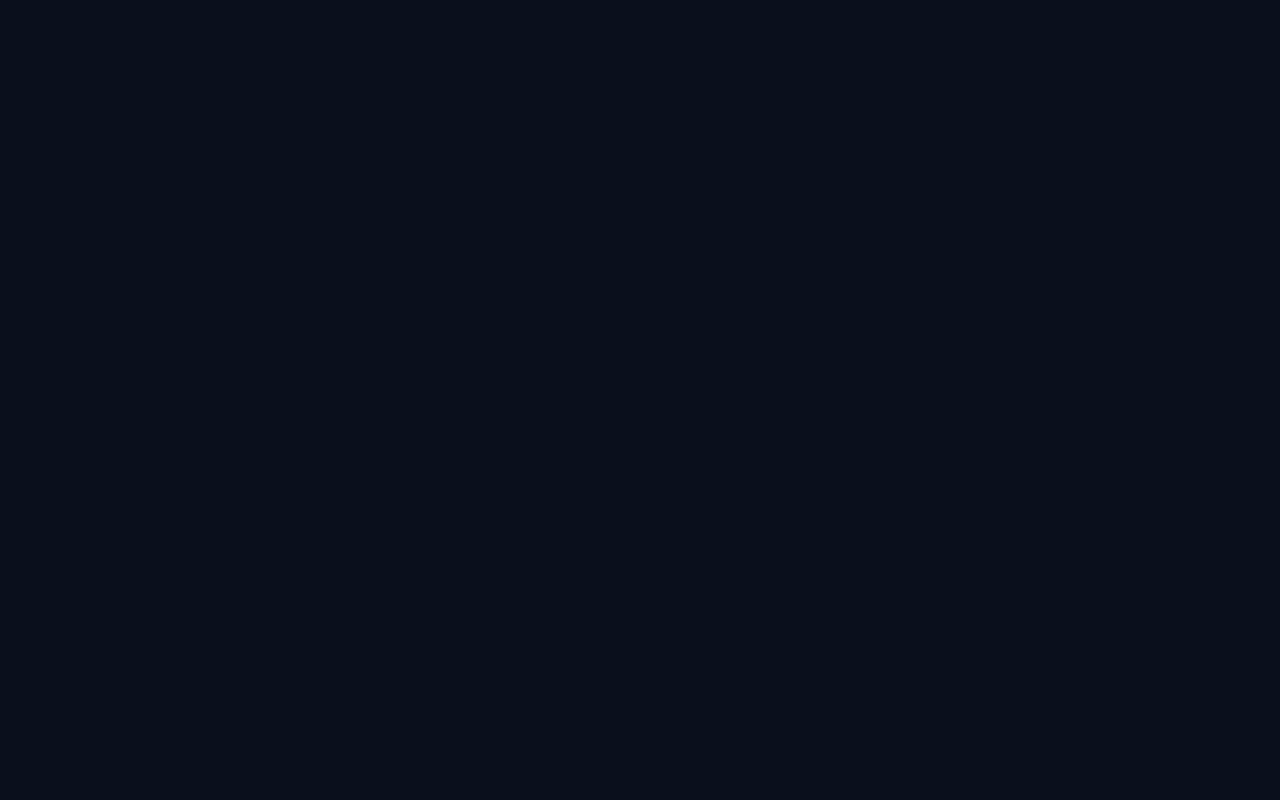
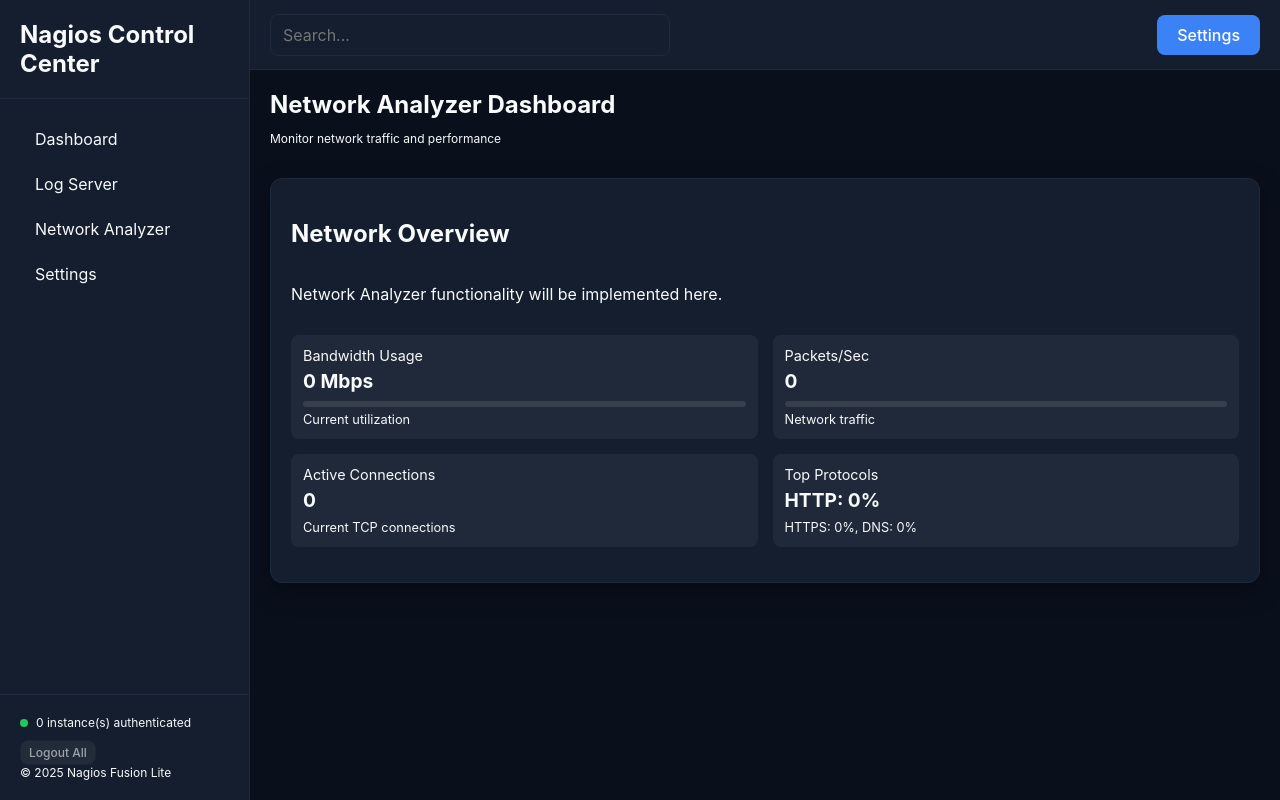
Before and after one commit to Benrowan910/nagios-control-center, a React (Vite) app: page /nna in a window 1280 px wide. Before the commit this address had no page. Built offline with nearby package versions, Linux system fonts and the light colour scheme.

Commit message:
Added front end pages for log server and NNA

```diff
--- a/src/DashboardApp.jsx
+++ b/src/DashboardApp.jsx
@@ -6,7 +6,11 @@ import Layout from "./Layout";
 import { ThemeProvider } from "./context/ThemeContext";
 import { AuthProvider } from "./context/AuthContext";
 import { InstanceProvider } from "./context/InstanceContext";
+import LS from "./pages/LS"
+import NNA from "./pages/NNA"
 import "./index.css"
+import LogServerDashboard from "./pages/LS";
+import NetworkAnalyzerDashboard from "./pages/NNA";
 
 export default function DashboardApp() {
   return (
@@ -17,6 +21,9 @@ export default function DashboardApp() {
             <Routes>
               <Route path="/" element={<Layout />}>
                 <Route index element={<Home />} />
+                <Route path="logserver" element={<LogServerDashboard/>}/>
+                <Route path="nna" element={<NetworkAnalyzerDashboard/>}/>
+
                 <Route path="instance/:id" element={<Instance />} />
                 <Route path="settings" element={<Settings />} />
               </Route>
--- a/src/Layout.jsx
+++ b/src/Layout.jsx
@@ -19,6 +19,14 @@ export default function Layout() {
     }
   };
 
+    const getActiveTab = () => {
+    if (location.pathname.startsWith("/nna")) return "nna";
+    if (location.pathname.startsWith("/logserver")) return "logserver";
+    return "xi"; // Default to XI dashboard
+  };
+
+  const activeTab = getActiveTab();
+
   return (
     <div className="layout">
       {/* Sidebar */}
@@ -29,6 +37,12 @@ export default function Layout() {
         <nav className="sidebar-nav">
           <Link to="/" className="nav-link">
             Dashboard
+          </Link>
+          <Link to="/logserver" className={`nav-link ${activeTab === "logserver" ? "active" : ""}`}>
+            Log Server
+          </Link>
+          <Link to="/nna" className={`nav-link ${activeTab === "nna" ? "active" : ""}`}>
+            Network Analyzer
           </Link>
           <Link to="/settings" className="nav-link">
             Settings
--- a/src/components/Dashboard.tsx
+++ b/src/components/Dashboard.tsx
@@ -1,4 +1,4 @@
-import { INSTANCES, XIInstance } from "../api/instances";
+import { INSTANCES, NInstance } from "../api/instances";
 import Dashlet from "./Dashlet";
 import { Link } from "react-router-dom";
 
@@ -16,7 +16,7 @@ export default function Dashboard() {
       </div>
       <div className="grid grid-cols-1 md:grid-cols-2 lg:grid-cols-3 gap-6">
         {INSTANCES.map((inst) => (
-          <Dashlet key={inst.id} instance={inst} isAuthenticated={false} onInstanceUpdate={function (instance: XIInstance): void {
+          <Dashlet key={inst.id} instance={inst} isAuthenticated={false} onInstanceUpdate={function (instance: NInstance): void {
             throw new Error("Function not implemented.");
           } } onInstanceDelete={function (instanceId: string): void {
             throw new Error("Function not implemented.");
--- a/src/components/Dashlet.tsx
+++ b/src/components/Dashlet.tsx
@@ -1,13 +1,13 @@
 import { useState } from "react";
 import { Link } from "react-router-dom";
-import { XIInstance } from "../api/instances";
+import { NInstance } from "../api/instances";
 import InstanceLogin from "./InstanceLogin";
 import NagiosXIStatus from "./NagiosXIStatus";
 
 interface DashletProps {
-  instance: XIInstance;
+  instance: NInstance;
   isAuthenticated: boolean;
-  onInstanceUpdate: (instance: XIInstance) => void;
+  onInstanceUpdate: (instance: NInstance) => void;
   onInstanceDelete: (instanceId: string) => void;
 }
 
@@ -15,7 +15,7 @@ export default function Dashlet({ instance, isAuthenticated, onInstanceUpdate, o
   const [showLogin, setShowLogin] = useState(false);
   const [showDeleteConfirm, setShowDeleteConfirm] = useState(false);
 
-  const handleLoginSuccess = (updatedInstance: XIInstance) => {
+  const handleLoginSuccess = (updatedInstance: NInstance) => {
     onInstanceUpdate(updatedInstance);
     setShowLogin(false);
   };
--- a/src/components/InstanceManager.tsx
+++ b/src/components/InstanceManager.tsx
@@ -1,14 +1,14 @@
 import { useState } from 'react';
-import { XIInstance } from '../api/instances';
+import { NInstance } from '../api/instances';
 import InstanceLogin from './InstanceLogin';
 
 interface InstanceManagerProps {
-  onInstanceAdded: (instance: XIInstance) => void;
+  onInstanceAdded: (instance: NInstance) => void;
 }
 
 export default function InstanceManager({ onInstanceAdded }: InstanceManagerProps) {
   const [showAddForm, setShowAddForm] = useState(false);
-  const [newInstance, setNewInstance] = useState<Partial<XIInstance>>({
+  const [newInstance, setNewInstance] = useState<Partial<NInstance>>({
     name: '',
     url: '',
     nickname: '',
@@ -19,7 +19,7 @@ export default function InstanceManager({ onInstanceAdded }: InstanceManagerProp
   });
 
   const handleAddInstance = () => {
-    const instance: XIInstance = {
+    const instance: NInstance = {
       id: Date.now().toString(),
       name: newInstance.name || '',
       url: newInstance.url || '',
@@ -27,7 +27,8 @@ export default function InstanceManager({ onInstanceAdded }: InstanceManagerProp
       nickname: newInstance.nickname,
       purpose: newInstance.purpose,
       location: newInstance.location,
-      authenticated: false
+      authenticated: false,
+      type: 'xi'
     };
 
     onInstanceAdded(instance);
--- /dev/null
+++ b/src/pages/LS.tsx
@@ -0,0 +1,41 @@
+export default function LogServerDashboard() {
+  return (
+    <div>
+      <div className="header">
+        <div>
+          <h1>Log Server Dashboard</h1>
+          <p className="small">
+            Monitor and analyze your log data
+          </p>
+        </div>
+      </div>
+
+      <div className="card">
+        <h2>Log Server Overview</h2>
+        <p>Log Server functionality will be implemented here.</p>
+        <div className="metrics-grid">
+          <div className="metric-item">
+            <div className="metric-label">Total Logs</div>
+            <div className="metric-value">0</div>
+            <div className="metric-description">Processed in last 24 hours</div>
+          </div>
+          <div className="metric-item">
+            <div className="metric-label">Critical Alerts</div>
+            <div className="metric-value">0</div>
+            <div className="metric-description">Requiring attention</div>
+          </div>
+          <div className="metric-item">
+            <div className="metric-label">Storage Used</div>
+            <div className="metric-value">0 GB</div>
+            <div className="metric-description">Of 100 GB total</div>
+          </div>
+          <div className="metric-item">
+            <div className="metric-label">Log Sources</div>
+            <div className="metric-value">0</div>
+            <div className="metric-description">Active sources</div>
+          </div>
+        </div>
+      </div>
+    </div>
+  );
+}
--- /dev/null
+++ b/src/pages/NNA.tsx
@@ -0,0 +1,47 @@
+export default function NetworkAnalyzerDashboard() {
+  return (
+    <div>
+      <div className="header">
+        <div>
+          <h1>Network Analyzer Dashboard</h1>
+          <p className="small">
+            Monitor network traffic and performance
+          </p>
+        </div>
+      </div>
+
+      <div className="card">
+        <h2>Network Overview</h2>
+        <p>Network Analyzer functionality will be implemented here.</p>
+        <div className="metrics-grid">
+          <div className="metric-item">
+            <div className="metric-label">Bandwidth Usage</div>
+            <div className="metric-value">0 Mbps</div>
+            <div className="metric-bar">
+              <div className="metric-bar-fill" style={{ width: '0%', backgroundColor: 'rgb(var(--color-primary))' }}></div>
+            </div>
+            <div className="metric-description">Current utilization</div>
+          </div>
+          <div className="metric-item">
+            <div className="metric-label">Packets/Sec</div>
+            <div className="metric-value">0</div>
+            <div className="metric-bar">
+              <div className="metric-bar-fill" style={{ width: '0%', backgroundColor: 'rgb(var(--color-secondary))' }}></div>
+            </div>
+            <div className="metric-description">Network traffic</div>
+          </div>
+          <div className="metric-item">
+            <div className="metric-label">Active Connections</div>
+            <div className="metric-value">0</div>
+            <div className="metric-description">Current TCP connections</div>
+          </div>
+          <div className="metric-item">
+            <div className="metric-label">Top Protocols</div>
+            <div className="metric-value">HTTP: 0%</div>
+            <div className="metric-description">HTTPS: 0%, DNS: 0%</div>
+          </div>
+        </div>
+      </div>
+    </div>
+  );
+}
--- a/src/pages/instance.tsx
+++ b/src/pages/instance.tsx
@@ -8,7 +8,7 @@ import InstanceLogin from "../components/InstanceLogin";
 import InstanceEditForm from "../components/InstanceEditForm";
 import GridLayout from "../components/GridLayout";
 import DashboardControls from "../controls/DashboardControls";
-import { XIInstance } from "../api/instances";
+import { NInstance } from "../api/instances";
 
 // Define types for coordinates
 interface Coordinates {
@@ -69,7 +69,7 @@ export default function Instance() {
   };
 
   // Function to create dashlet components
-  const createDashletComponent = (dashletType: string, instance: XIInstance, coordinates?: Coordinates): JSX.Element => {
+  const createDashletComponent = (dashletType: string, instance: NInstance, coordinates?: Coordinates): JSX.Element => {
     switch (dashletType) {
       case 'instance-details':
         return (
@@ -153,12 +153,12 @@ export default function Instance() {
 
   const isAuthenticated = authenticatedInstances.includes(instance.id);
 
-  const handleLoginSuccess = (updatedInstance: XIInstance) => {
+  const handleLoginSuccess = (updatedInstance: NInstance) => {
     updateInstance(updatedInstance);
     setShowLogin(false);
   };
 
-  const handleEditSave = (updatedInstance: XIInstance) => {
+  const handleEditSave = (updatedInstance: NInstance) => {
     updateInstance(updatedInstance);
     setEditing(false);
   };
```
Also changed, not shown: src/api/instances.ts (+5 -2 lines), src/context/InstanceContext.tsx (+7 -7 lines).
